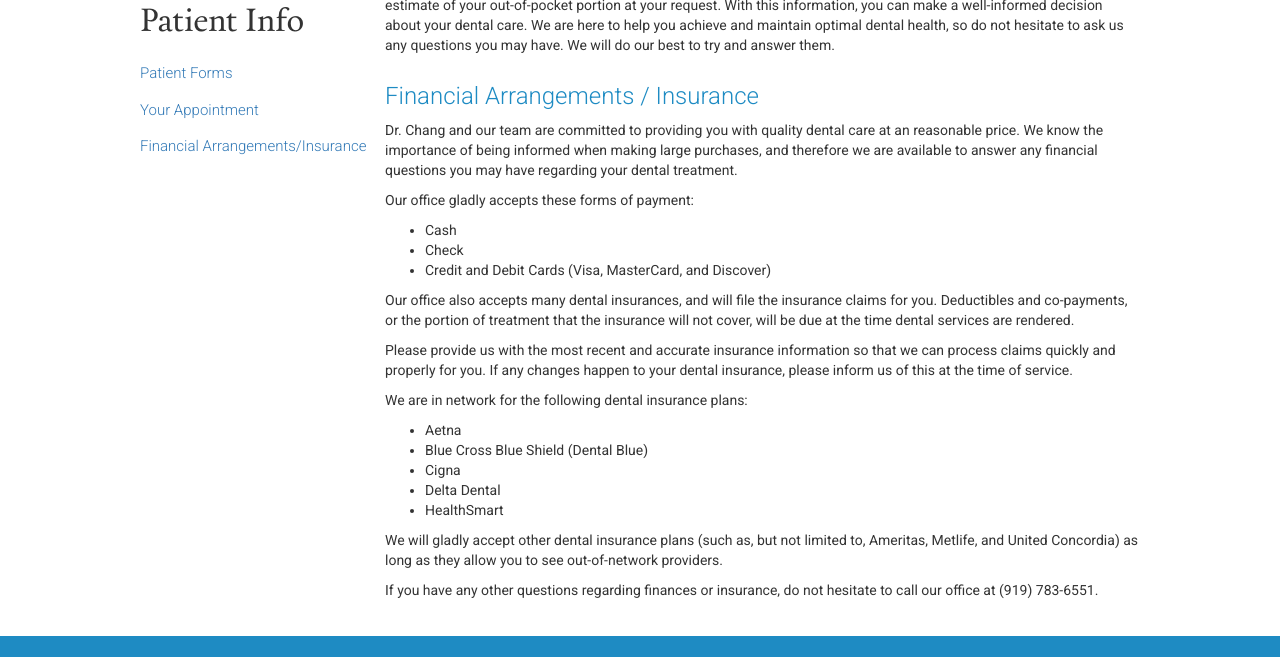
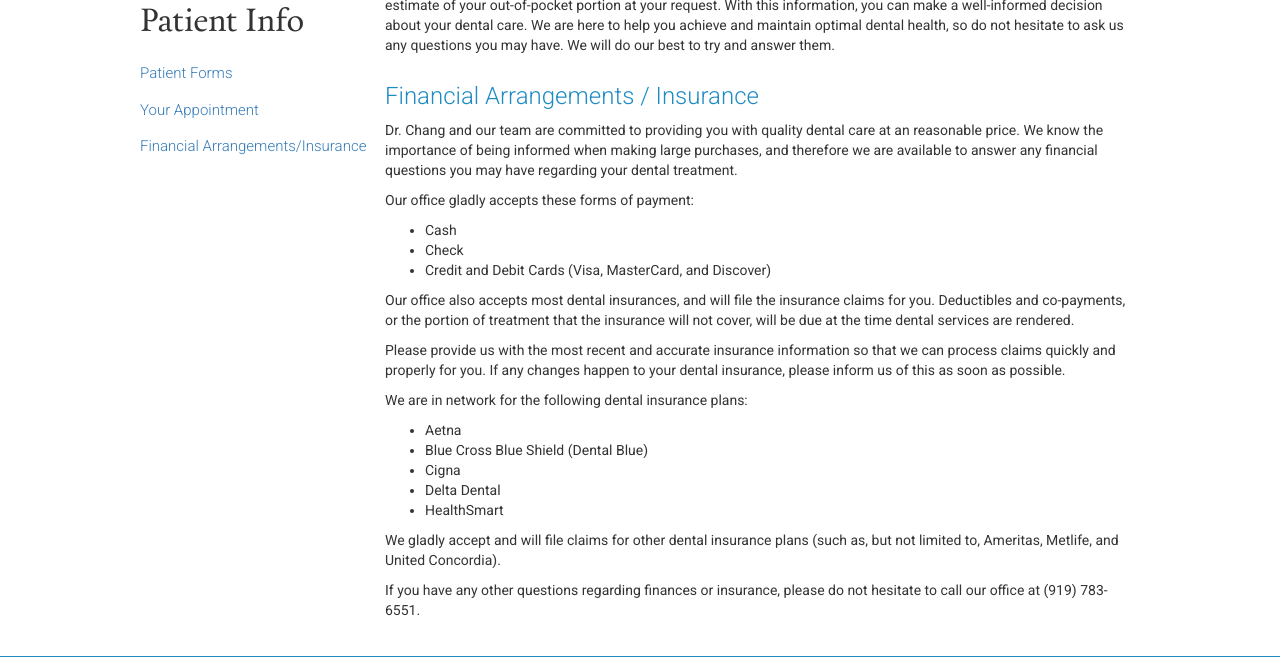
Before and after one commit to gabrielyeung/changdds, a Jekyll site: the page built from patientinfo/index.html, in a window 1280 px wide and 900 px high, scrolled down 793 px, cut to the strip 0-657 px from the top of the window. Built offline with Jekyll 4.4.1, drawn with Linux system fonts in a browser that asks for light colours.

Commit message:
Add files via upload
Content update

```diff
--- a/patientinfo/index.html
+++ b/patientinfo/index.html
@@ -35,8 +35,8 @@
         <li>Check</li>
         <li>Credit and Debit Cards (Visa, MasterCard, and Discover)</li>
       </ul>
-      <p>Our office also accepts many dental insurances, and will file the insurance claims for you.  Deductibles and co-payments, or the portion of treatment that the insurance will not cover, will be due at the time dental services are rendered.</p>
-      <p>Please provide us with the most recent and accurate insurance information so that we can process claims quickly and properly for you.  If any changes happen to your dental insurance, please inform us of this at the time of service.</p>
+      <p>Our office also accepts most dental insurances, and will file the insurance claims for you.  Deductibles and co-payments, or the portion of treatment that the insurance will not cover, will be due at the time dental services are rendered.</p>
+      <p>Please provide us with the most recent and accurate insurance information so that we can process claims quickly and properly for you.  If any changes happen to your dental insurance, please inform us of this as soon as possible.</p>
       <p>We are in network for the following dental insurance plans:</p>
       <ul>
         <li>Aetna</li>
@@ -45,7 +45,7 @@
         <li>Delta Dental</li>
         <li>HealthSmart</li>
       </ul>
-      <p>We will gladly accept other dental insurance plans (such as, but not limited to, Ameritas, Metlife, and United Concordia) as long as they allow you to see out-of-network providers.</p>
-      <p>If you have any other questions regarding finances or insurance, do not hesitate to call our office at (919) 783-6551.</p>
+      <p>We gladly accept and will file claims for other dental insurance plans (such as, but not limited to, Ameritas, Metlife, and United Concordia).</p>
+      <p>If you have any other questions regarding finances or insurance, please do not hesitate to call our office at (919) 783-6551.</p>
   </section>
 </section>
```
